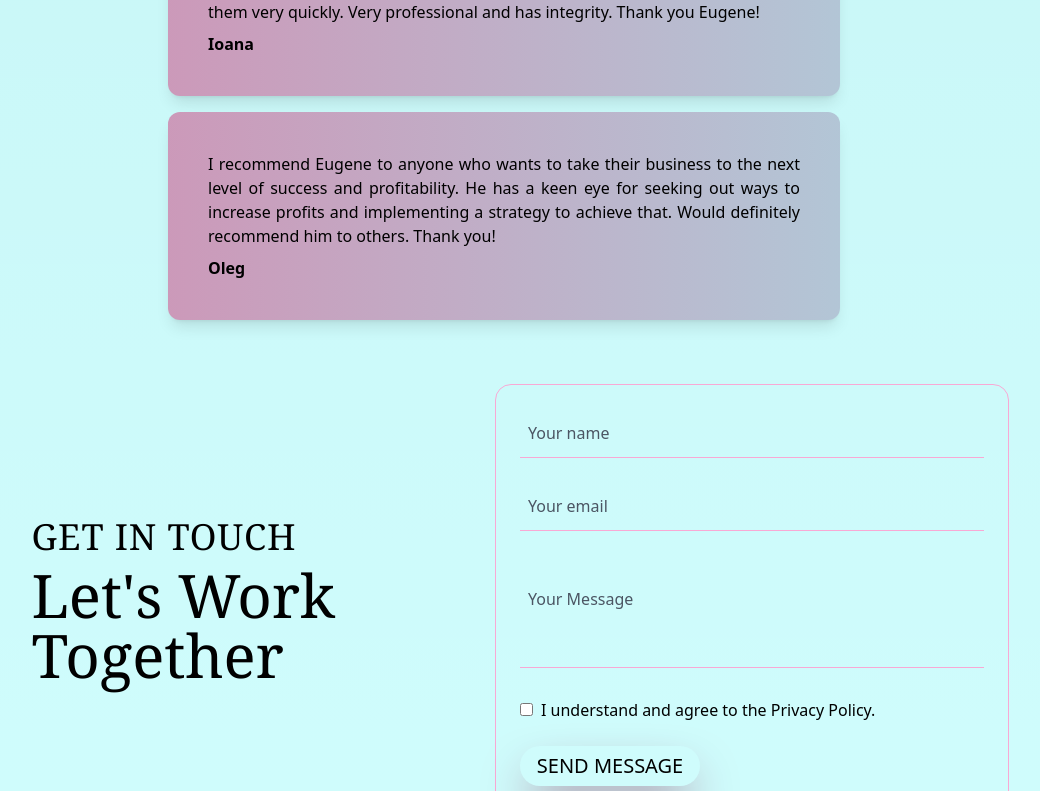
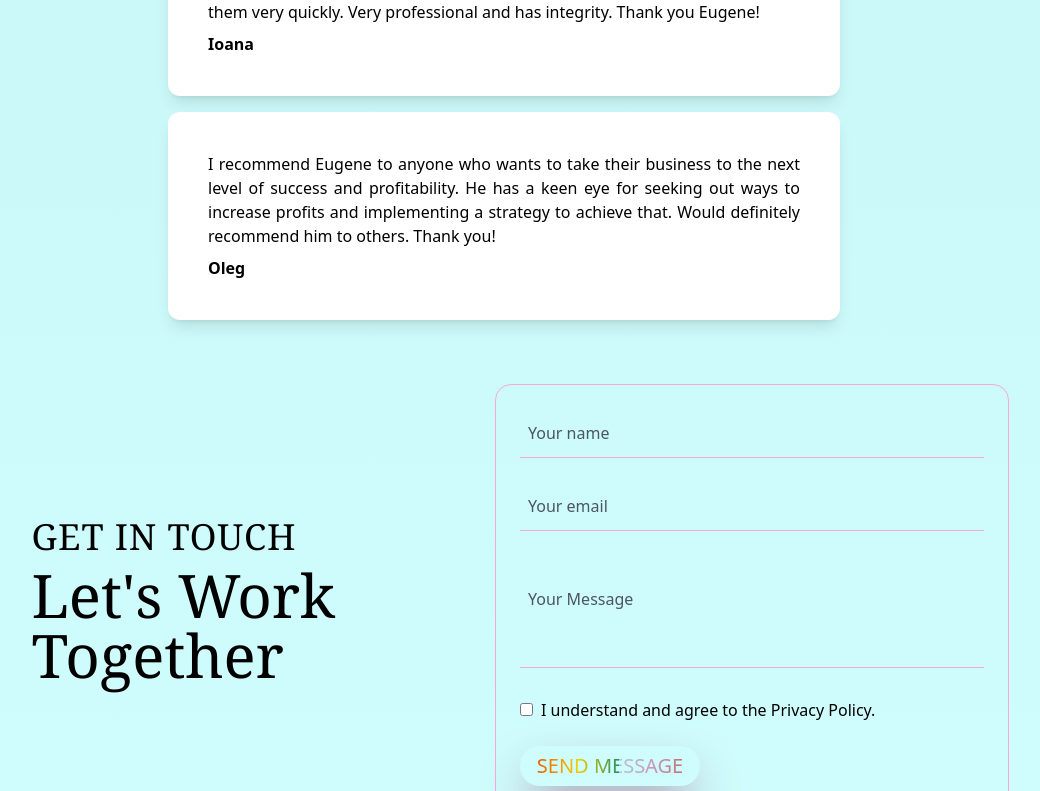
Before and after one commit to scare-destiny/venger.me-new, a Next.js app: page / in a window 1280 px wide. Shown: the part 5429-6220 px from the top of the page, without its empty margins (136-1176 px from the left). Built offline with nearby package versions, Linux system fonts and the light colour scheme.

Commit message:
extracted rainbow into separate class

```diff
--- a/components/ContactForm/ContactForm.jsx
+++ b/components/ContactForm/ContactForm.jsx
@@ -34,8 +34,8 @@
 						<label className="font-light" htmlFor="accept_terms">I understand and agree to the Privacy Policy.</label>
 						</div>
 						<div className="flex flex-col lg:flex-row justify-between items-center gap-8">
-<button className="  text-center font-extralight text-xl w-[9em] h-[2em] rounded-full before:rounded-full  shadow-2xl shadow-pink-900 uppercase hover:scale-105">
-Send Message
+<button className="  text-center font-medium text-xl w-[9em] h-[2em] rounded-full before:rounded-full  shadow-2xl shadow-pink-900 uppercase hover:scale-105">
+<span className="rainbow">Send Message</span>
 </button>
 						</div>
 				</form>
--- a/styles/globals.css
+++ b/styles/globals.css
@@ -113,6 +113,13 @@
   text-decoration: none;
 }
 
+.rainbow {
+  background-image: -webkit-linear-gradient(0deg,var(--orange10),var(--yellow10),var(--green10) 56%,var(--blue10) 56.1%,var(--pink10),var(--red10));
+	background-clip: text;
+	-webkit-background-clip: text;
+	-webkit-text-fill-color: transparent;
+}
+
 @media (prefers-color-scheme: dark) {
   html {
     color-scheme: dark;
--- a/tailwind.config.js
+++ b/tailwind.config.js
@@ -19,6 +19,10 @@
 				'testimonial-gradient':
 					'linear-gradient(to right, var(--pink10), var(--blue10))',
 			}),
+			backgroundImage: (theme) => ({
+				'rainbow-gradient':
+					' -webkit-linear-gradient(0deg,var(--orange10),var(--yellow10),var(--green10) 56%,var(--blue10) 56.1%,var(--pink10),var(--red10))',
+			}),
 			boxShadow: {
 				'testimonial-hover': '0 12px 24px rgba(0, 0, 0, 0.1)',
 			},
```
